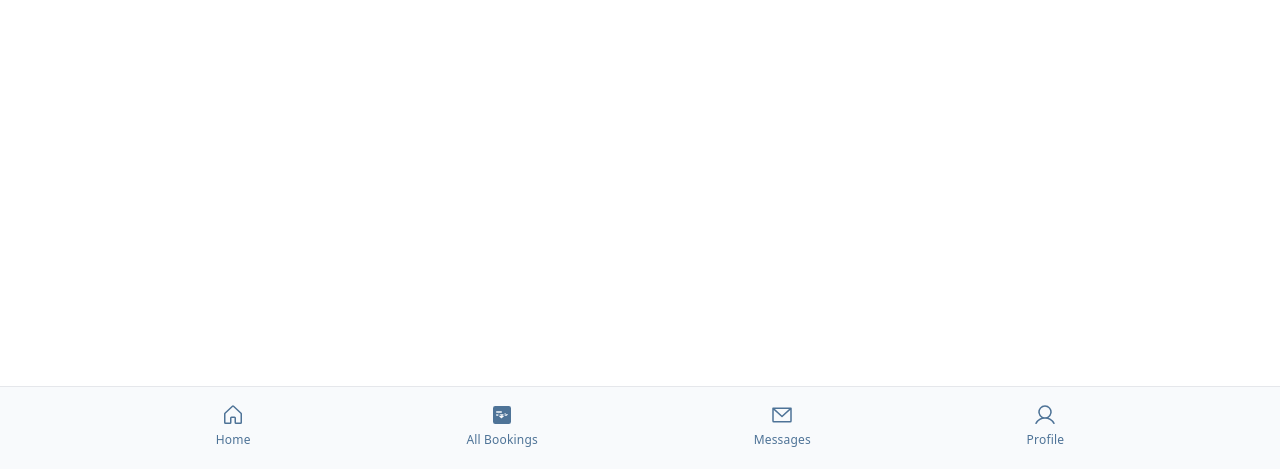
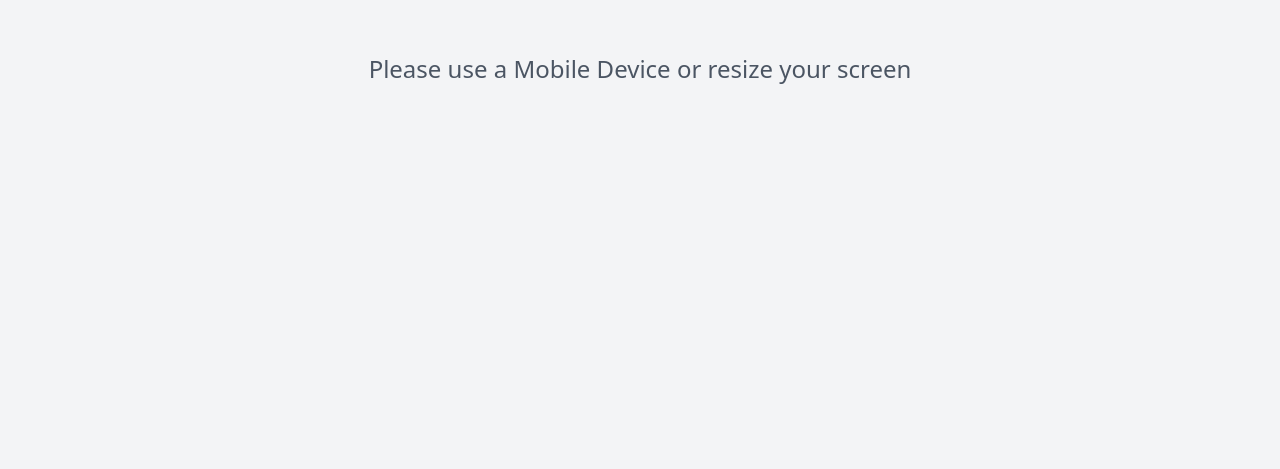
Before and after one commit to Amit-Kumar63/service-hub, a React (Vite) app in the folder frontend/: page /user in a window 1280 px wide. Shown: the part 331-800 px from the top of the page. Built offline with nearby package versions, Linux system fonts and the light colour scheme; no server answers.

Commit message:
Add mobile device warning and hide main content on larger screens in layouts

```diff
--- a/frontend/src/components/NavigationBar.jsx
+++ b/frontend/src/components/NavigationBar.jsx
@@ -5,7 +5,7 @@ const NavigationBar = () => {
   const location = useLocation();
   const isActivePath = (path) => location.pathname === path;
     return (
-        <footer className="w-full fixed bottom-0 border-t border-solid border-gray-200">
+        <footer className="w-full fixed bottom-0 border-t border-solid border-gray-200 md:hidden">
             <div className="flex items-center justify-evenly w-full gap-2 pt-4 px-2 bg-slate-50">
                 <NavLink
                     to="/user/home"
--- a/frontend/src/pages/ProviderLayout.jsx
+++ b/frontend/src/pages/ProviderLayout.jsx
@@ -58,7 +58,7 @@ const ProviderLayout = () => {
 
     return (
         <>
-            <main>
+            <main className="md:hidden">
                 <Outlet
                     context={{
                         provider,
@@ -76,7 +76,10 @@ const ProviderLayout = () => {
                     }}
                 />
             </main>
-            <div className="fixed bottom-0 z-10 right-0 left-0 border border-t border-gray-300">
+            <div className='w-full h-screen bg-gray-100 flex justify-center items-center'>
+      <span className='text-gray-600 text-2xl'>Please use a Mobile Device or resize your screen</span>
+  </div>
+            <div className="fixed bottom-0 z-10 right-0 left-0 border border-t border-gray-300 md:hidden">
             <ProviderNavigation
                 value={value}
                 setValue={setValue}
--- a/frontend/src/pages/UserLayout.jsx
+++ b/frontend/src/pages/UserLayout.jsx
@@ -45,9 +45,12 @@ const UserLayout = () => {
 
   return (
     <>
-      <main>
+      <main className="md:hidden">
         <Outlet context={{user, isLoading, isSuccess, isError, token, isTokenLoading, refetch}}/>
       </main>
+      <div className='w-full h-screen bg-gray-100 flex justify-center items-center'>
+      <span className='text-gray-600 text-2xl'>Please use a Mobile Device or resize your screen</span>
+  </div>
       <NavigationBar />
     </>
   );
```
